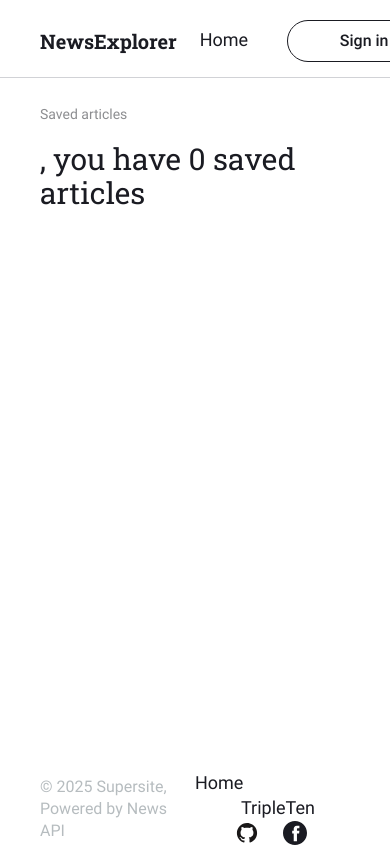
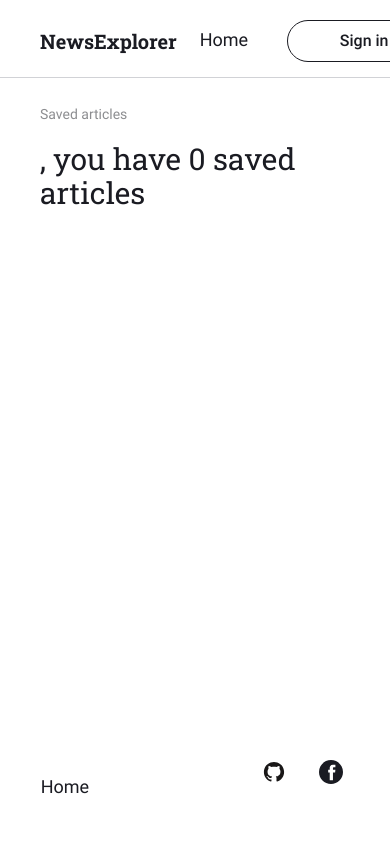
Before and after one commit to JFuton847/News-Explorer, a React (Vite) app: page /saved-articles in a window 390 px wide. Shown: the top 847 px of the page. Built offline with nearby package versions, Linux system fonts and the light colour scheme.

Commit message:
start working on footer grid

```diff
--- a/src/components/About/About.css
+++ b/src/components/About/About.css
@@ -6,7 +6,7 @@
 }
 
 .about__container {
-  max-width: 800px;
+  max-width: 100%;
   display: flex;
   align-items: center; /* Align items vertically */
   margin-left: 104px;
@@ -33,7 +33,7 @@
   line-height: 46px;
   color: black;
   margin-bottom: 5px;
-  width: 600px;
+  width: 100%;
 }
 
 .about__text {
@@ -42,7 +42,14 @@
   font-weight: 400;
   line-height: 24px;
   color: #333;
-  width: 600px;
+  width: 80%;
+}
+
+@media screen and (max-width: 957px) {
+  .about__image {
+    width: 232px;
+    height: 232px;
+  }
 }
 
 @media screen and (max-width: 768px) {
@@ -57,8 +64,8 @@
     gap: 32px;
   }
   .about__image {
-    width: 232px;
-    height: 232px;
+    width: 116px;
+    height: 116px;
     border-radius: 1000px;
     object-fit: cover;
     flex-shrink: 0;
@@ -79,3 +86,13 @@
     width: 424px;
   }
 }
+
+@media screen and (max-width: ) @media screen and (max-width: 648px) and (min-width: 320px) {
+  .about__container {
+    max-width: 100%;
+    display: flex;
+    flex-direction: column;
+    margin-left: 104px;
+    gap: 56px;
+  }
+}
--- a/src/components/App/App.css
+++ b/src/components/App/App.css
@@ -1,5 +1,5 @@
 .App {
-  background-color: black;
+  /* background-color: black; */
   font-family: "Inter", "Roboto", "Roboto-Slab", sans-serif;
   color: white;
 }
--- a/src/components/Footer/Footer.css
+++ b/src/components/Footer/Footer.css
@@ -1,32 +1,22 @@
 .footer {
   display: flex;
-  flex-direction: column;
-  justify-content: flex-start;
-  align-items: center;
+  justify-content: space-between;
   background-color: rgba(255, 255, 255, 1);
   color: rgba(182, 188, 191, 1);
   padding: 32px 0 26px;
   font-family: "Roboto", "Inter", sans-serif;
   font-weight: 400;
-}
-
-.footer__content {
-  display: flex;
-  align-items: center;
-  justify-content: space-between;
-  width: calc(100% - 208px);
-  margin: 0 auto;
+  margin: 0;
 }
 
 .footer__text {
   font-size: 16px;
   line-height: 22px;
+  margin-left: 104px;
 }
 
 .footer__nav-container {
-  display: flex;
-  align-items: center;
-  margin-left: 524px;
+  margin-right: 104px;
 }
 
 .footer__home-button {
@@ -67,25 +57,124 @@
   background-size: cover 20.21px 19.71px;
 }
 
+@media screen and (max-width: 980px) {
+  .footer {
+    padding: 24px 0 18px;
+  }
+  .footer__text {
+    margin-left: 30px;
+  }
+  .footer__nav-container {
+    margin-right: 30px;
+  }
+  .footer__home-button {
+    margin-right: 20px;
+  }
+  .footer__tripleTen-button {
+    margin-left: 20px;
+    margin-right: 20px;
+  }
+  .footer__github-button {
+    margin-left: 20px;
+    margin-right: 12px;
+  }
+  .footer__facebook-button {
+    margin-left: 13px;
+  }
+}
+
 @media screen and (max-width: 768px) {
   .footer {
     padding: 24px 0 18px;
   }
-  .footer__content {
-    width: calc(100% - 80px);
+  .footer__text {
+    margin-left: 40px;
   }
   .footer__nav-container {
-    display: flex;
-    align-items: center;
-    margin-left: 113px;
+    margin-right: 40px;
+  }
+  .footer__home-button {
+    margin-right: 20px;
+  }
+  .footer__tripleTen-button {
+    margin-left: 20px;
+    margin-right: 20px;
+  }
+  .footer__github-button {
+    margin-left: 20px;
+    margin-right: 12px;
   }
   .footer__facebook-button {
-    background-image: url("../../assets/fb.svg");
-    width: 24px;
-    height: 24px;
-    margin-left: 24px;
-    border: none;
-    background-color: transparent;
-    background-size: cover 20px 20px;
+    margin-left: 13px;
   }
 }
+
+@media screen and (max-width: 730px) {
+  .footer {
+    padding: 24px 0 18px;
+  }
+  .footer__text {
+    margin-left: 12px;
+  }
+  .footer__nav-container {
+    margin-right: 12px;
+  }
+  .footer__home-button {
+    margin-right: 12px;
+  }
+  .footer__tripleTen-button {
+    margin-left: 12px;
+    margin-right: 12px;
+  }
+  .footer__github-button {
+    margin-left: 12px;
+    margin-right: 6px;
+  }
+  .footer__facebook-button {
+    margin-left: 7px;
+  }
+}
+
+@media screen and (max-width: 652px) and (min-width: 320px) {
+  .footer {
+    display: grid;
+    grid-template-columns: repeat(5, 1fr);
+    grid-template-rows: repeat(5, 1fr); /* Use 5 rows instead of 6 */
+    grid-template-areas:
+      "home . . github facebook"
+      ". . . . ."
+      "tripleTen . . . ."
+      ". . . . ."
+      "text text text text text";
+    padding: 24px 16px 18px;
+  }
+
+  /* Make the nav container's children participate directly in the grid */
+  .footer__nav-container {
+    display: contents;
+  }
+
+  /* Assign each button to its grid area */
+  .footer__home-button {
+    grid-area: home;
+  }
+
+  .footer__tripleTen-button {
+    grid-area: tripleTen;
+  }
+
+  .footer__github-button {
+    grid-area: github;
+  }
+
+  .footer__facebook-button {
+    grid-area: facebook;
+  }
+
+  /* Footer text spans the entire bottom row */
+  .footer__text {
+    padding: 0 16px;
+    grid-area: text;
+    /* No need to set grid-row: 5 since grid-area already places it in row 5 */
+  }
+}
--- a/src/components/Footer/Footer.jsx
+++ b/src/components/Footer/Footer.jsx
@@ -3,14 +3,12 @@ import "./Footer.css";
 function Footer() {
   return (
     <footer className="footer">
-      <div className="footer__content">
-        <p className="footer__text">© 2025 Supersite, Powered by News API</p>
-        <div className="footer_nav-container">
-          <button className="footer__home-button">Home</button>
-          <button className="footer__tripleTen-button">TripleTen</button>
-          <button className="footer__github-button"></button>
-          <button className="footer__facebook-button"></button>
-        </div>
+      <p className="footer__text">© 2025 Supersite, Powered by News API</p>
+      <div className="footer__nav-container">
+        <button className="footer__home-button">Home</button>
+        <button className="footer__tripleTen-button">TripleTen</button>
+        <button className="footer__github-button"></button>
+        <button className="footer__facebook-button"></button>
       </div>
     </footer>
   );
--- a/src/components/Header/header.css
+++ b/src/components/Header/header.css
@@ -137,10 +137,10 @@
   .header__header-text {
     font-size: 36px;
     line-height: 40px;
-    width: 385px;
+    max-width: 385px;
     height: 80px;
-    margin: 0;
-    padding: 38px 220px 0 163px;
+    margin: 38px auto 0;
+    padding: 0;
   }
   .header__subheader-text {
     margin: 16px 0 0 0;
--- a/src/components/ModalWithForm/ModalWithForm.css
+++ b/src/components/ModalWithForm/ModalWithForm.css
@@ -228,7 +228,6 @@
 
 @media screen and (max-width: 768px) {
   .modal {
-    /* Explicitly set full viewport dimensions */
     width: 100%;
     height: auto;
   }
```
